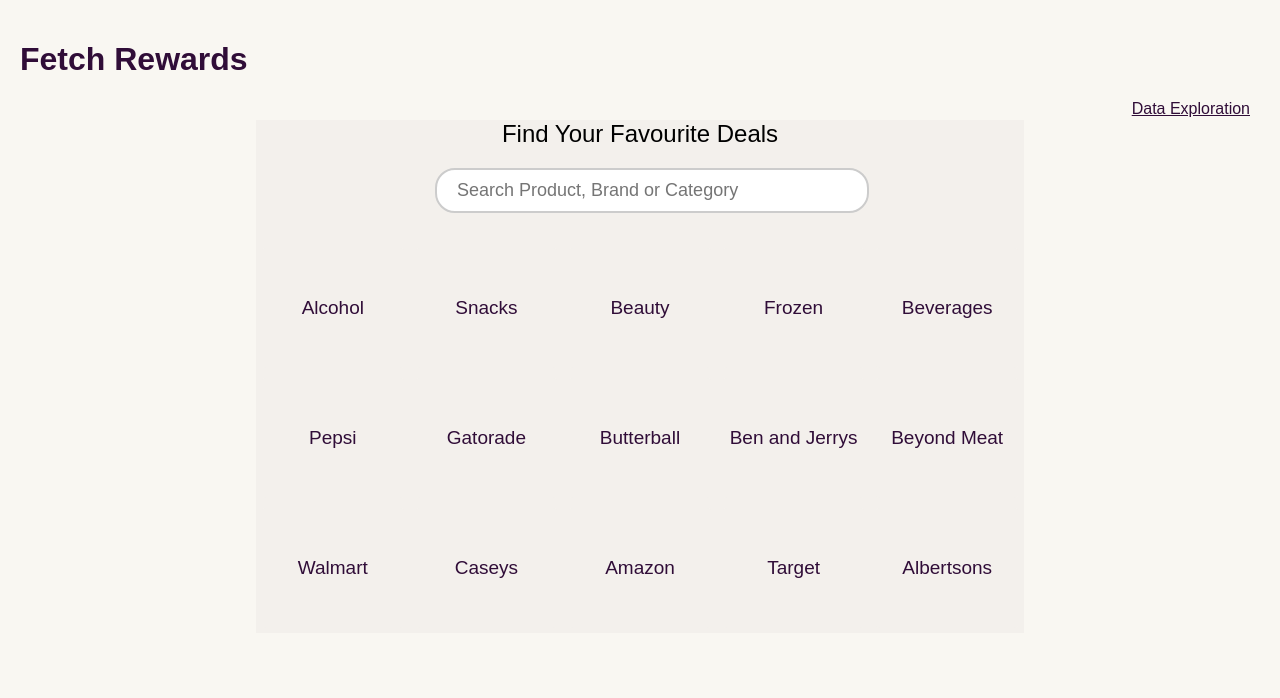
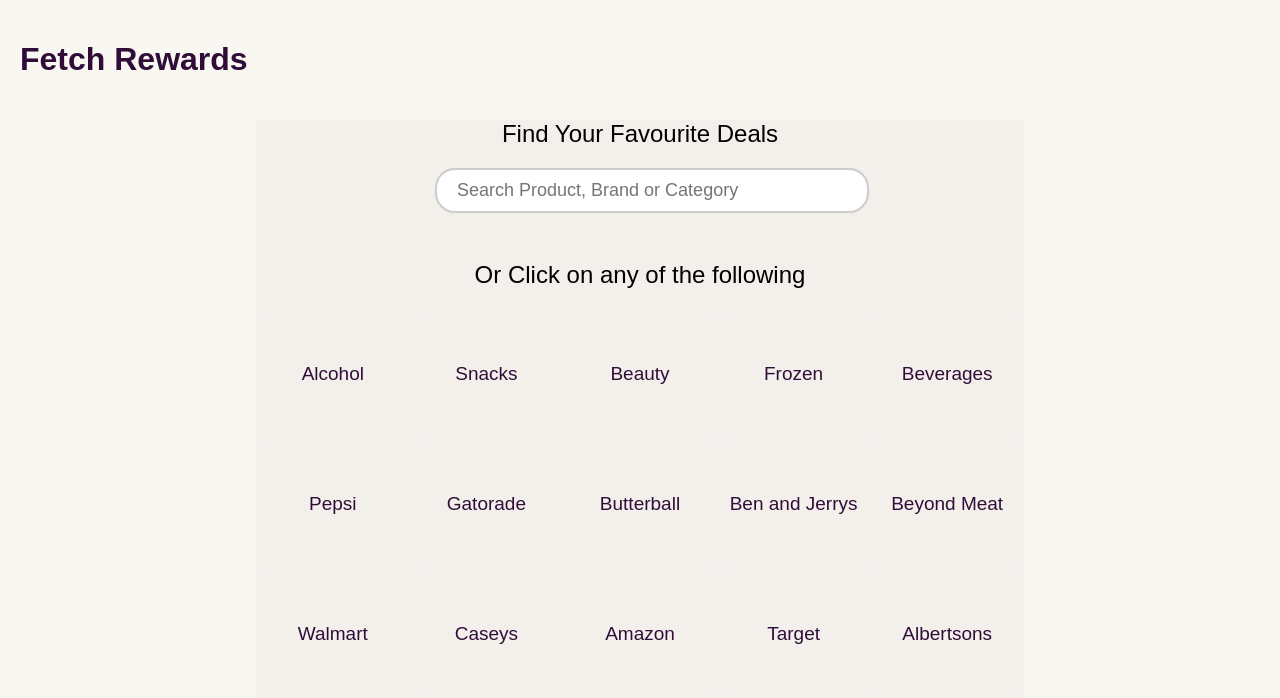
Before and after one commit to saijaligama/fetch_nlp, a Flask app: page / in a window 1280 px wide. Shown: the top 698 px of the page. Run offline with Flask 3, Linux system fonts and the light colour scheme; some libraries are stand-ins or nearby versions.

Commit message:
cleaned a bit

```diff
--- a/templates/home_page.html
+++ b/templates/home_page.html
@@ -21,7 +21,7 @@
 <body>
     <header>
         <h1 id="title">Fetch Rewards</h1>
-        <a href = "/data_exp" >Data Exploration</a>
+<!--        <a href = "/data_exp" >Data Exploration</a>-->
     </header>
     <div class="main-container">
 
@@ -35,6 +35,7 @@
                placeholder="Search Product, Brand or Category">
         <button onclick="Search()" class="search-btn">SEARCH</button>
     </div>
+
 </div>
 
     <!-- Display JSON data here -->
@@ -45,9 +46,13 @@
         <p id="similarityScore"></p>
         <ul id="resultsList"></ul>
     </div>
+        <div>  <br> </div>
+<!--        <div>Or Click on any of the following</div>-->
+        <label style = "text-align: center">Or Click on any of the following</label>
         <div class="category-buttons">
         <!-- Buttons will be populated here dynamically using JavaScript -->
     </div>
+
 
     </div>
     <script src="http://code.jquery.com/jquery-1.9.1.js"></script>
```
